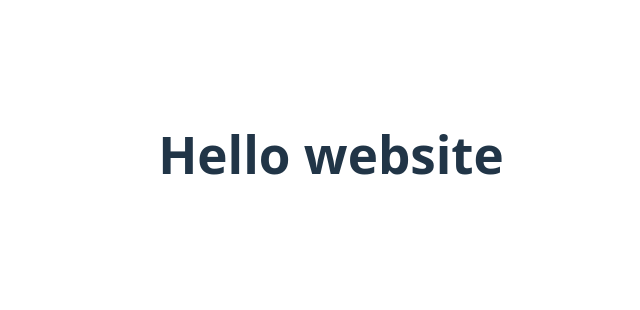
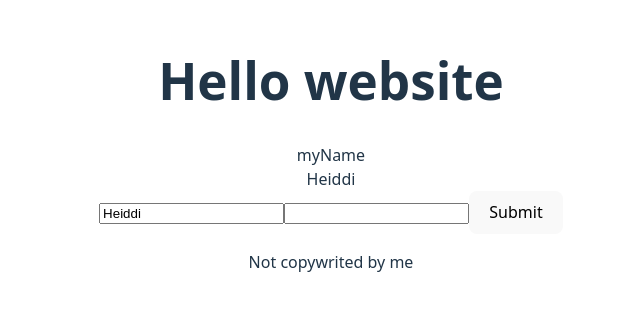
Before and after one commit to Heiddi187/ntv-vor26-website, a React (Vite) app in the folder website-kennsluefni/: page / in a window 1280 px wide. Shown: the part 246-556 px from the top of the page, without its empty margins (309-949 px from the left). Built offline with nearby package versions, Linux system fonts and the light colour scheme.

Commit message:
made input fields and submit button

```diff
--- a/website-kennsluefni/src/App.tsx
+++ b/website-kennsluefni/src/App.tsx
@@ -3,10 +3,30 @@ import { useState } from 'react'
 import './App.css'
 
 function App() {
+  const [myName, setMyName] = useState('Heiddi')
+  const [email, setEmail] = useState('')
+  function handleChange(e: React.ChangeEvent<HTMLInputElement>) {
+    setMyName(e.target.value)
+  }
 
   return (
     <>
       <h1>Hello website</h1>
+      <div>myName</div>
+      <div>{myName} {email}</div>
+        <input
+          type="text"
+          value={myName}
+          //onChange={(e) => setMyName(e.target.value)}
+          onChange={(e) => handleChange(e)}
+        />
+        <input
+          type="email"
+          value={email}
+          onChange={(e) => setEmail(e.target.value)}
+        />
+        <button onClick={() => alert('submitted: '+email)}>Submit</button>
+      <p>Not copywrited by me</p>
     </>
   )
 }
```
